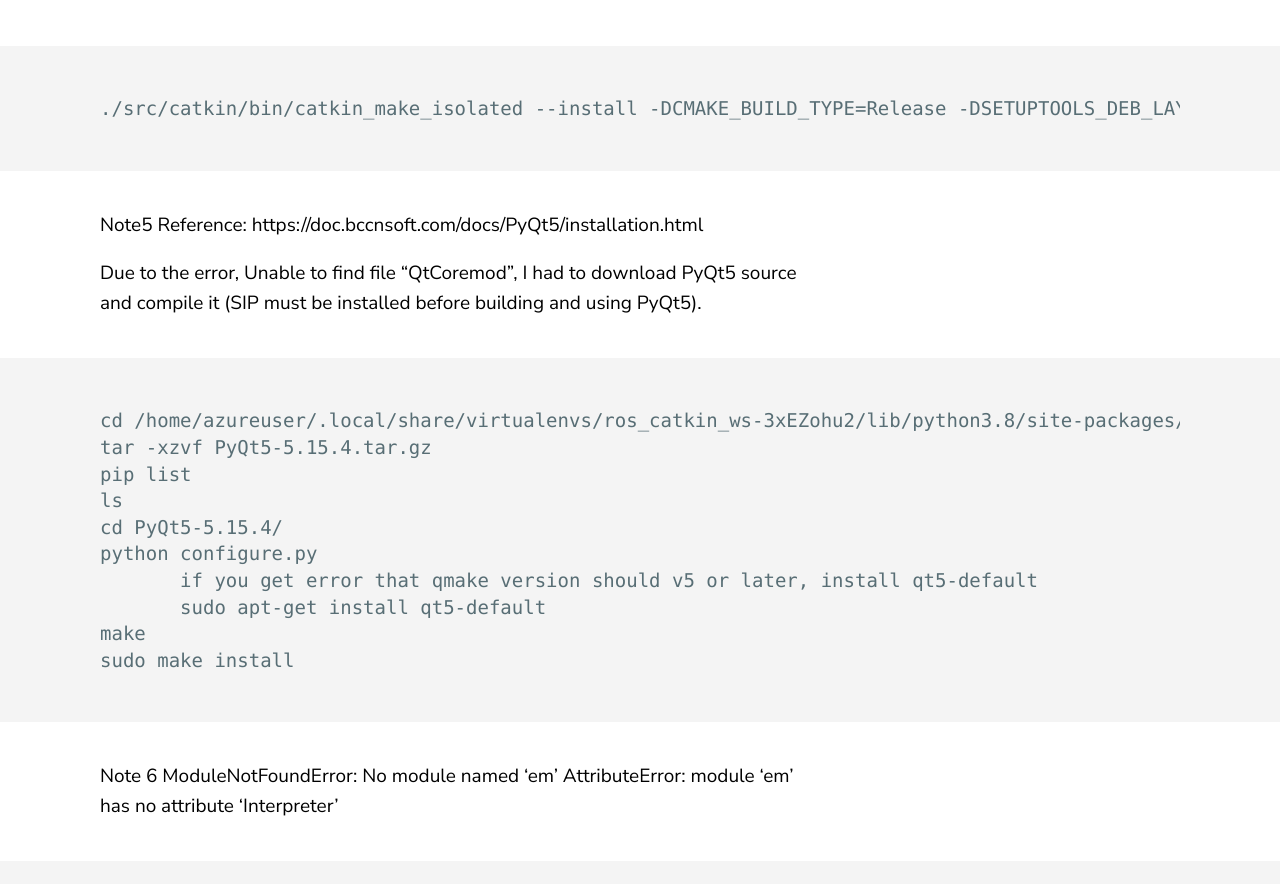
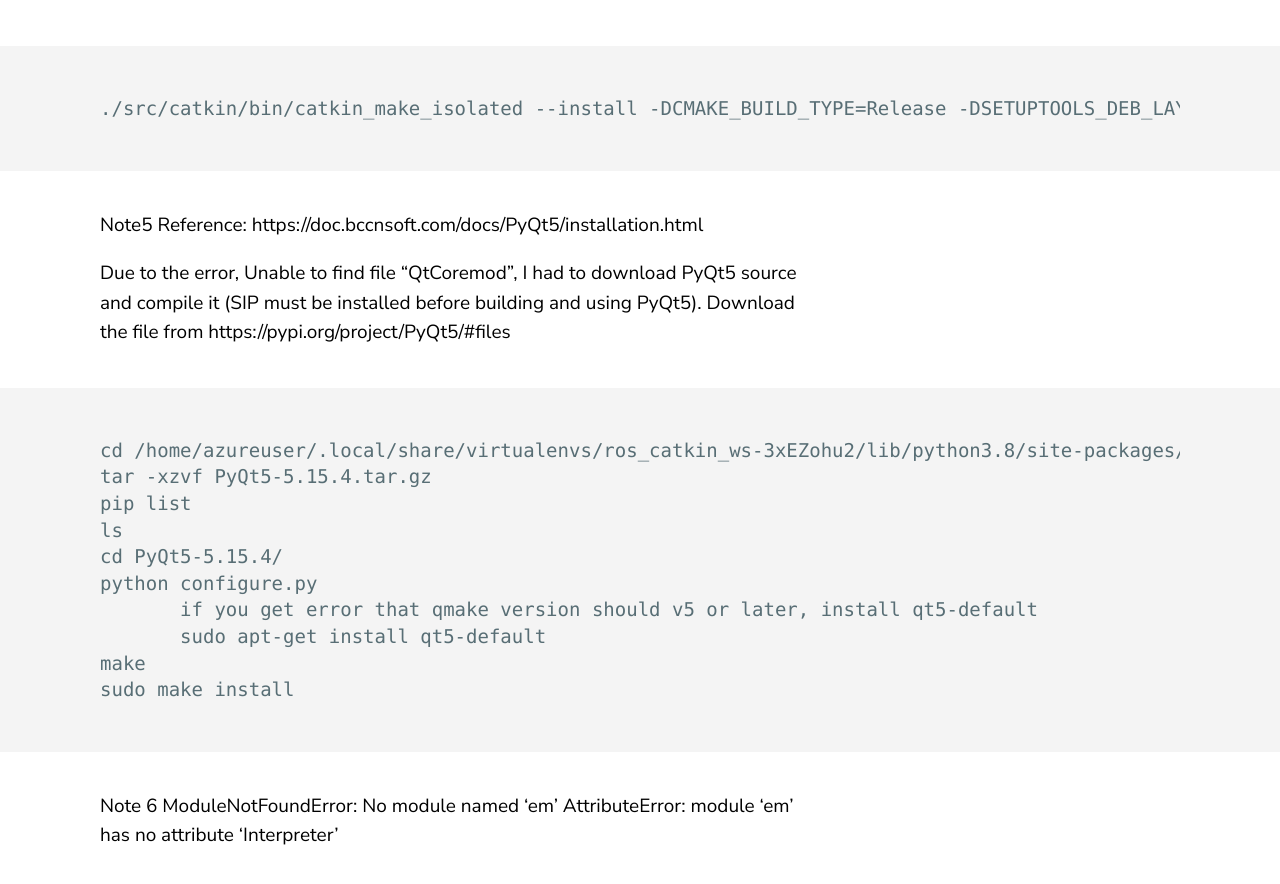
Before and after one commit to jluis9796/jluis9796.github.io, a Jekyll site: the page built from _posts/2020-05-31-manuals.markdown, in a window 1280 px wide and 900 px high, scrolled down 22163 px. Shown: the top 884 px of the window. Built offline with Jekyll 4.4.1, drawn with Linux system fonts in a browser that asks for light colours.

Commit message:
Update 2020-05-31-manuals.markdown

````diff
--- a/_posts/2020-05-31-manuals.markdown
+++ b/_posts/2020-05-31-manuals.markdown
@@ -486,6 +486,7 @@ Note5
 Reference: https://doc.bccnsoft.com/docs/PyQt5/installation.html
 
 Due to the error, Unable to find file "QtCoremod", I had to download PyQt5 source and compile it (SIP must be installed before building and using PyQt5).
+Download the file from https://pypi.org/project/PyQt5/#files
 ```
 cd /home/azureuser/.local/share/virtualenvs/ros_catkin_ws-3xEZohu2/lib/python3.8/site-packages/
 tar -xzvf PyQt5-5.15.4.tar.gz
````
